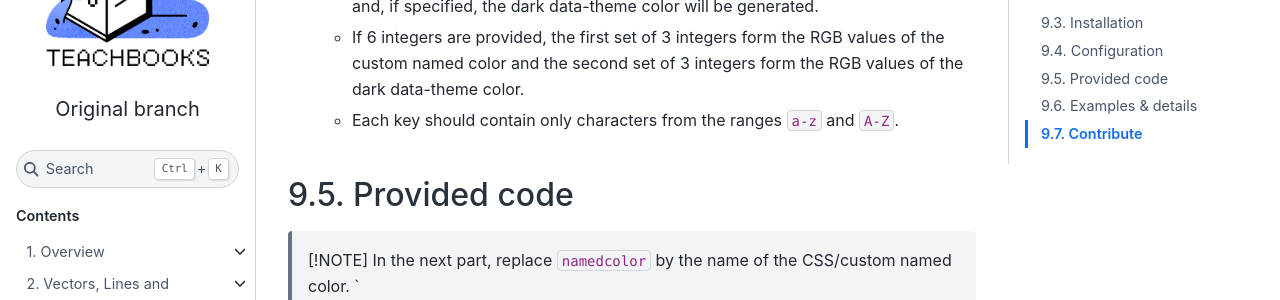
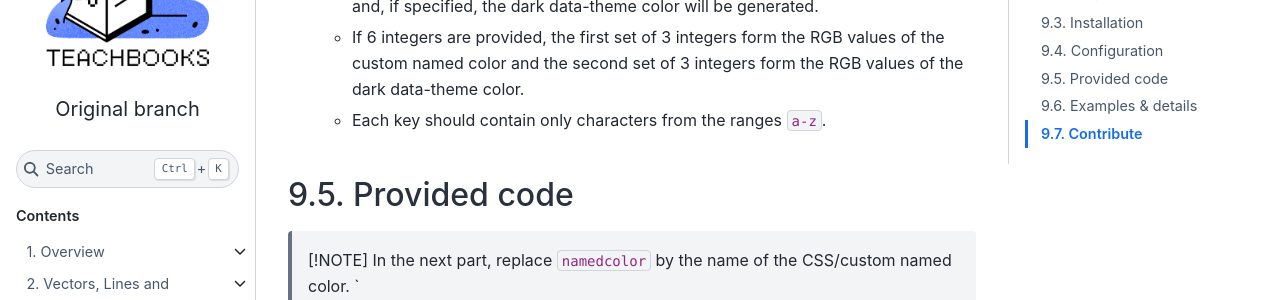
Before and after one commit to douden/test_book_from_template, a Jupyter Book: the page built from book/readme_repo.md, in a window 1280 px wide and 900 px high, scrolled down 2538 px. Shown: the part 150-450 px from the top of the window. Built offline with Jupyter Book 1.0.4 settings and Sphinx 7.4.7 and the Sphinx Book theme 1.1.4, drawn with Linux system fonts in a browser that asks for light colours; pages that are not in the unit, such as notebooks, are missing from menus; comment, search, counter and statistics services are not loaded.

Commit message:
keys non-capital

```diff
--- a/book/readme_repo.md
+++ b/book/readme_repo.md
@@ -91,7 +91,7 @@ named_colors_custom_colors: None
 - _dictionary_: A Python dictionary where each `key` defines a custom name and the `value` is a list of 3 or 6 integers, with each integer at minimum 0 and at maximum 255.
   - If 3 integers are provided, these are the RGB values of the custom named color and, if specified, the dark data-theme color will be generated.
   - If 6 integers are provided, the first set of 3 integers form the RGB values of the custom named color and the second set of 3 integers form the RGB values of the dark data-theme color.
-  - Each key should contain only characters from the ranges `a-z` and `A-Z`.
+  - Each key should contain only characters from the ranges `a-z`.
 
 ## Provided code
 
```
Also changed, not shown: book/readme_manual.md (+1 -1 lines).
